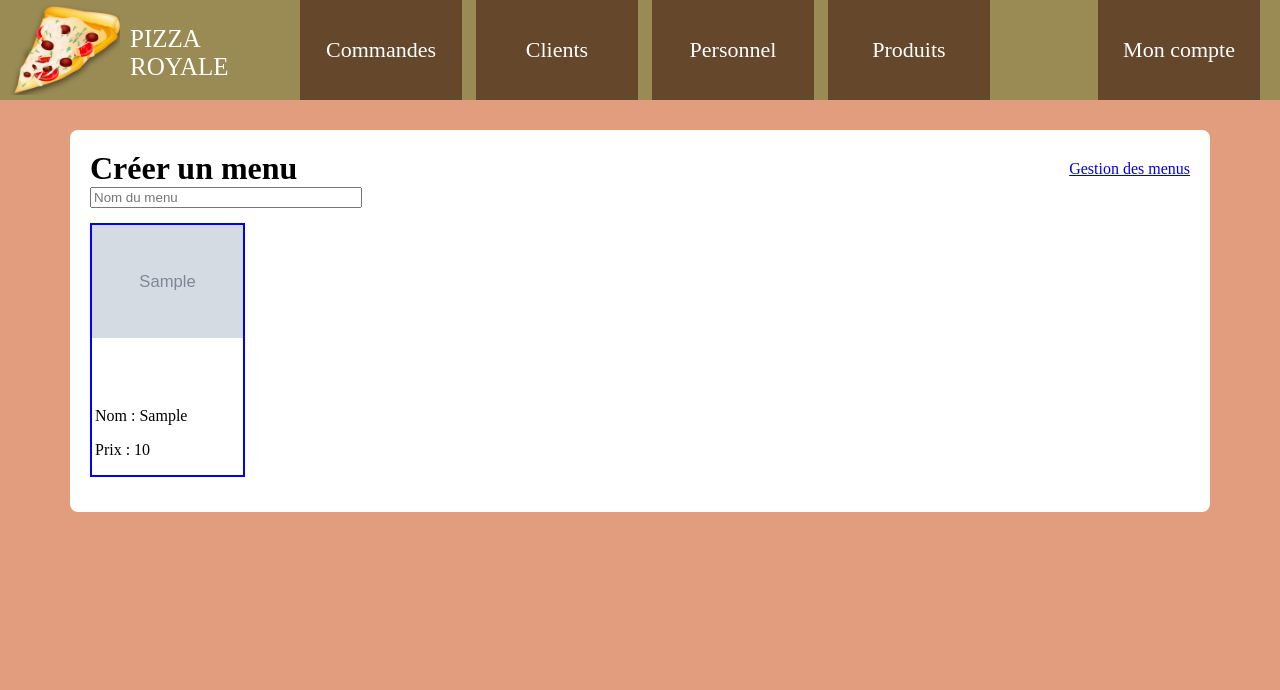
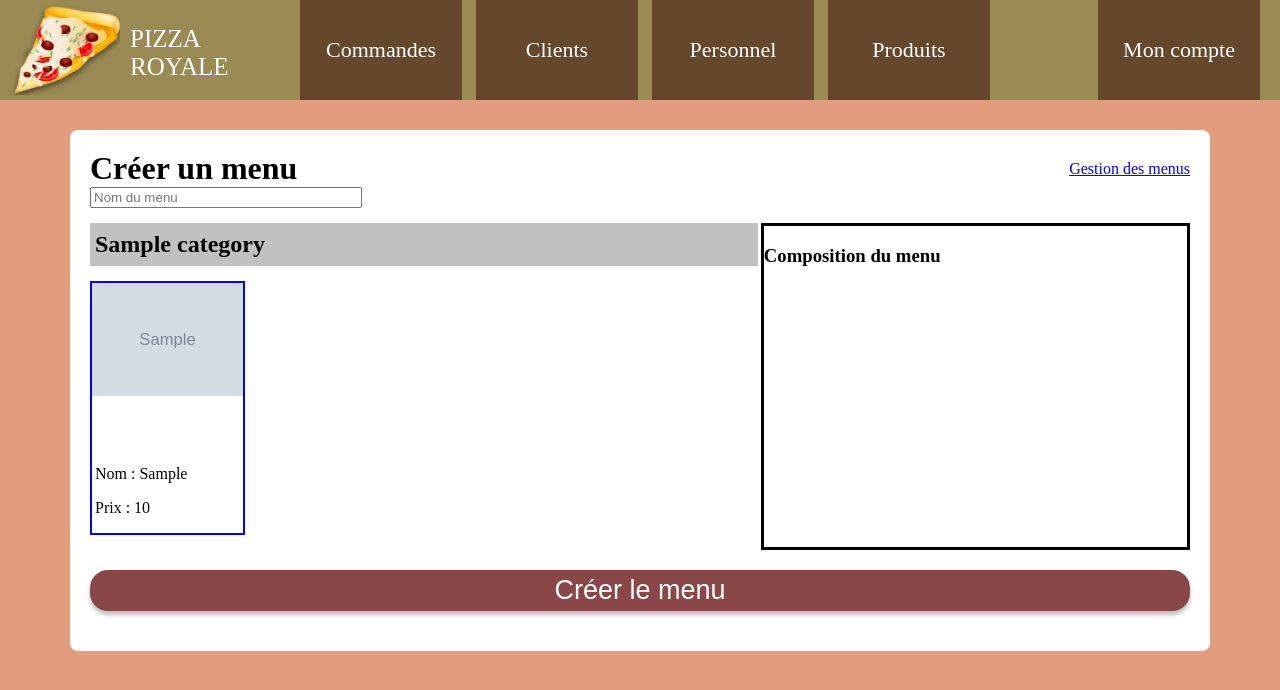
Before and after one commit to HugoWeb23/projet_php, a PHP site: page /creermenu.php in a window 1280 px wide. Shown: the top 690 px of the page. Run offline with PHP 8.4, Linux system fonts and the light colour scheme; the visitor is signed in with stand-in values (Sample User, id 1); tables that the repository leaves empty or names only in its code hold one stand-in row (values such as "Sample post"); grey boxes marked "Sample" are stand-in pictures.

Commit message:
06/04/2020

```diff
--- a/creermenu.php
+++ b/creermenu.php
@@ -3,6 +3,11 @@
 session_start();
 
 require('config.php');
+
+if(isset($_POST['valider'])) {
+$produit = $_POST['produit'];
+var_dump($produit);
+}
 
 
 ?>
@@ -22,15 +27,31 @@ require('config.php');
 <a href="creerproduit">Gestion des menus</a>
 </div>
 <div class="contenu">
+<form action="" method="post">
 <input type="text" name="nom" placeholder="Nom du menu">
+<div class="flex-menu">
+<div class="menu-categories">
+<?php
+$req = $bdd->prepare('SELECT * FROM categories');
+$req->execute();
+while($categ = $req->fetch()) {
+?>
+<div class="nom-categorie">
+<h2><?= $categ['nom']; ?></h2>
+</div>
 <div class="flex-produits">
+
 <?php
-$req = $bdd->prepare('SELECT * FROM produits');
-$req->execute();
-while($produit = $req->fetch()) {
+$req2 = $bdd->prepare('SELECT * FROM produits as a INNER JOIN produits_categories as b ON a.id_produit = b.id_produit WHERE b.id_categorie = :id');
+$req2->bindValue('id', $categ['id_categorie'], PDO::PARAM_INT);
+$req2->execute() or die(print_r($req->errorInfo(), TRUE));
+if($req2->rowCount() == 0) {
+echo 'Aucun produit';
+}
+while($produit = $req2->fetch()) {
 ?>
 <div class="apercuproduit">
-<input type="checkbox" name="produit[]" id="produit<?= $produit['id_produit']; ?>">
+<input type="checkbox" name="produit[]" value="<?= $produit['id_produit']; ?>" id="produit<?= $produit['id_produit']; ?>">
 <label for="produit<?= $produit['id_produit']; ?>">
 <img src="<?= $produit['photo']; ?>">
 <div class="details-produit">
@@ -41,6 +62,15 @@ while($produit = $req->fetch()) {
 </div>
 <?php } ?>
 </div>
+<?php } ?>
+</div>
+<div class="menu-apercu">
+<h3>Composition du menu</h3>
+</div>
+</div>
+<input class="boutton-rouge" type="submit" name="valider" value="Créer le menu">
+</div>
+</form>
 </div>
 </body>
 </html>
--- a/css/styles.css
+++ b/css/styles.css
@@ -342,3 +342,31 @@ margin: 2px;
 display: inline-block;
 height: 100%;
 }
+
+.nom-categorie {
+display: block;
+width: 100%;
+background: #c1c1c1;
+margin-bottom: 15px;
+}
+
+.nom-categorie h2 {
+display: inline;
+padding-left: 5px;
+font-size: 1.5em;
+line-height: 1.8em;
+}
+
+.flex-menu {
+display: flex;
+}
+
+.menu-categories {
+flex-grow: 2;
+}
+
+.menu-apercu {
+margin-left: 3px;
+flex-grow: 1;
+border: 3px solid #000;
+}
```
Also changed, not shown: uploads/1586098267.jpeg (added), uploads/1586099544.jpeg (added), uploads/1586099711.jpeg (added).
